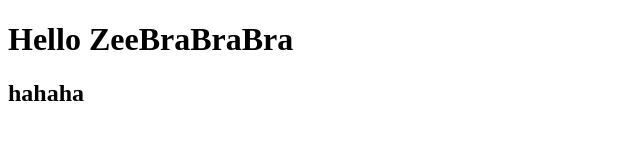
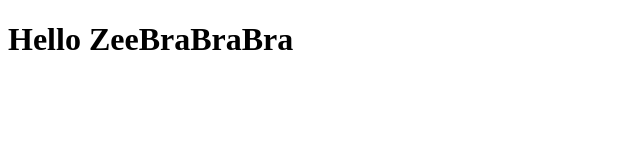
Before and after one commit to thirawat69/learn-git, a plain HTML site: page index.html in a window 1280 px wide. Shown: the whole page, without its empty margins (0-640 px from the left). Drawn offline with Linux system fonts and the light colour scheme.

Commit message:
delete line 10

```diff
--- a/index.html
+++ b/index.html
@@ -7,6 +7,5 @@
 </head>
 <body>
     <h1>Hello ZeeBraBraBra</h1>
-    <h2>hahaha</h2>
 </body>
 </html>
```
